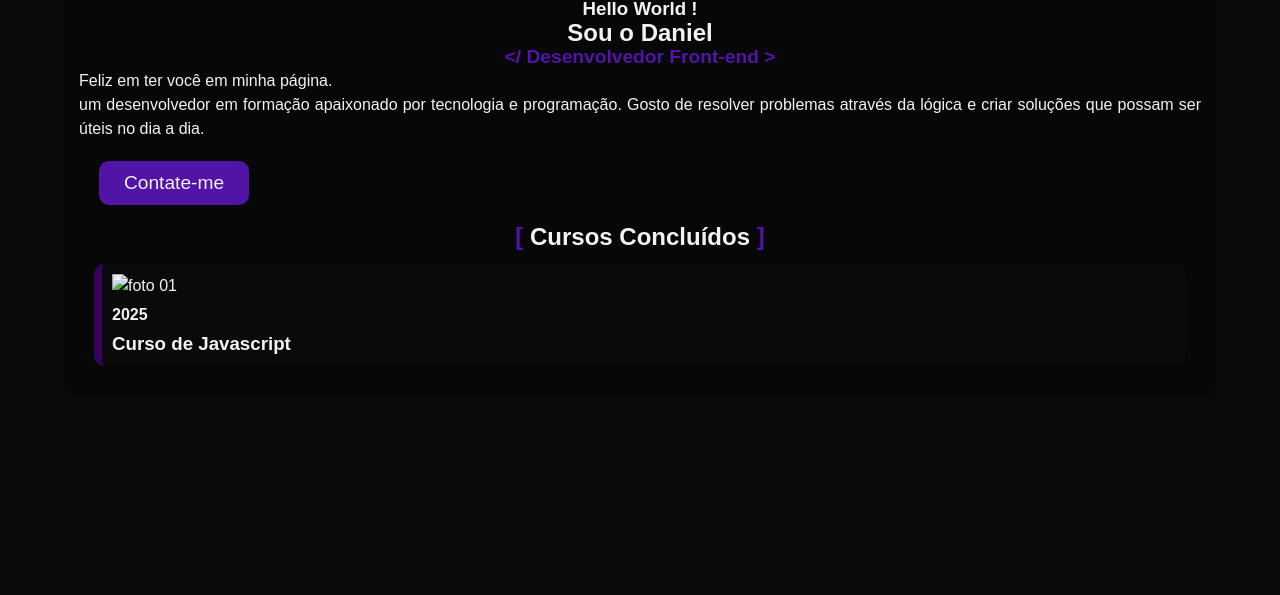
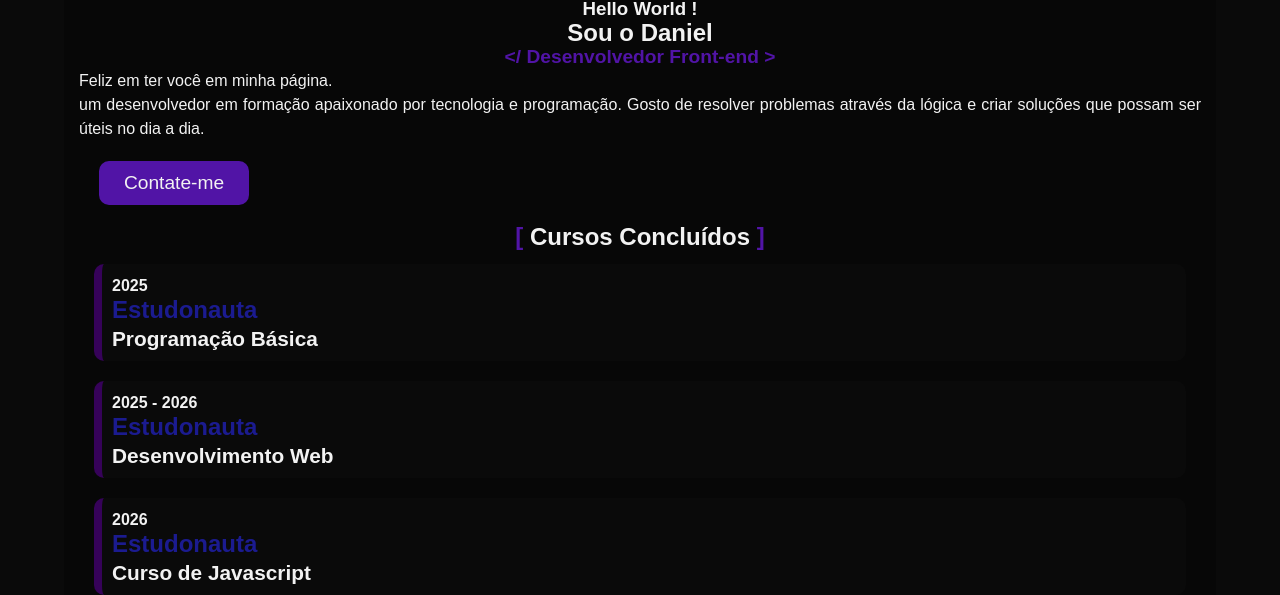
Before and after one commit to danalvesdev/Portfolio-pessoal, a plain HTML site: page index.html in a window 1280 px wide. Shown: the part 499-1094 px from the top of the page. Before the commit the page ends 895 px from the top, so only its background shows below. Drawn offline with Linux system fonts and the light colour scheme.

Commit message:
cursos concluidos

```diff
--- a/estilos/style.css
+++ b/estilos/style.css
@@ -106,11 +106,8 @@ span.destaque{
 #curso-conteiner{
     display: flex;
     flex-direction: column-reverse;
+    gap: 20px;
     padding: 15px;
-}
-
-div.cursos .foto{
-
 }
 
 div.cursos{
@@ -121,7 +118,8 @@ div.cursos{
     padding: 10px;
     border-radius: 10px;
     border-left: 8px solid var(--fundo-card);
-    transition: border-left 0.5s ease, background 0.5s ease;
+    transition: border-left 0.5s ease, background 0.3s ease;
+    cursor: pointer;
 }
 
 div.cursos:hover{
@@ -132,3 +130,13 @@ div.cursos:hover{
 div.curso-ano{
     font-weight: bold;
 }
+
+div.titulo p {
+    color: rgba(42, 42, 255, 0.548);
+    font-size: 1.5em;
+}
+
+#curso-conteiner h3{
+    font-weight: bold;
+    font-size: 1.3em;
+}
--- a/index.html
+++ b/index.html
@@ -30,18 +30,40 @@
                     Feliz em ter você em minha página. <br>um desenvolvedor em formação apaixonado por tecnologia e programação. Gosto de resolver problemas através da lógica e criar soluções que possam ser úteis no dia a dia.
                     <a href="" id="whats">Contate-me</a>
                 </p>
+
                     <article id="curso">
                         <h2><span class="destaque">[</span> Cursos Concluídos <span class="destaque">]</span></h2>
+
                         <div id="curso-conteiner">
                             <div class="cursos">
-                                <img src="" alt="foto 01" class="foto">
                                 <div class="curso-ano">
-                                    <p>2025</p>
+                                    <p>2026</p>
+                                <div class="titulo">
+                                    <p>Estudonauta</p>
+                                </div>
                                 </div>
                                 <h3>Curso de Javascript</h3>
                             </div>
+
+                         <div class="cursos">
+                                <div class="curso-ano">
+                                    <p>2025 - 2026</p>
+                                <div class="titulo">
+                                    <p>Estudonauta</p>
+                                </div>
+                                </div>
+                                <h3>Desenvolvimento Web</h3>
                         </div>
 
+                         <div class="cursos">
+                                <div class="curso-ano">
+                                    <p>2025</p>
+                                <div class="titulo">
+                                    <p>Estudonauta</p>
+                                </div>
+                                </div>
+                                <h3>Programação Básica</h3>
+                        </div>
                     </article>
                  </section>
         </section>
```
